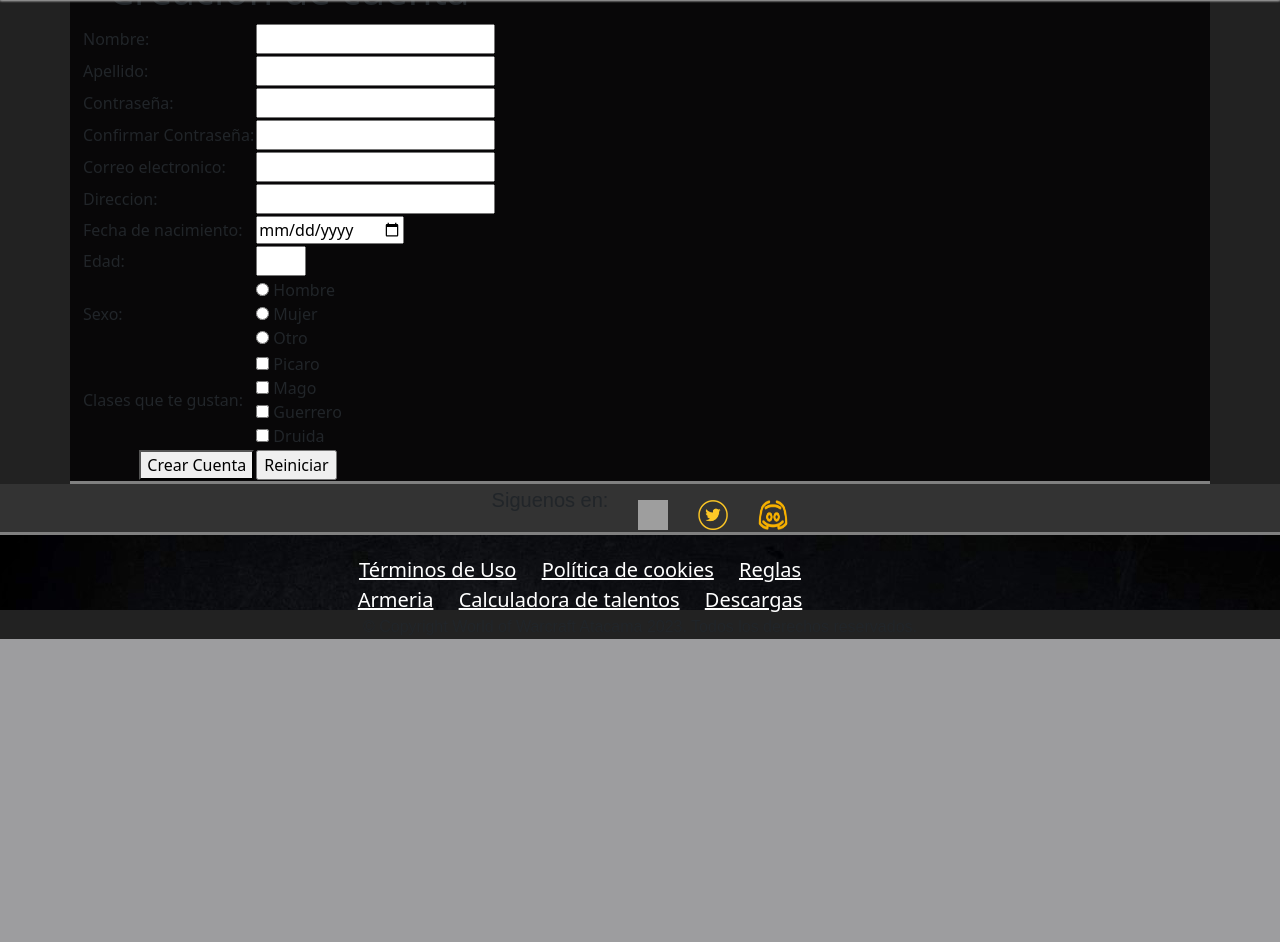
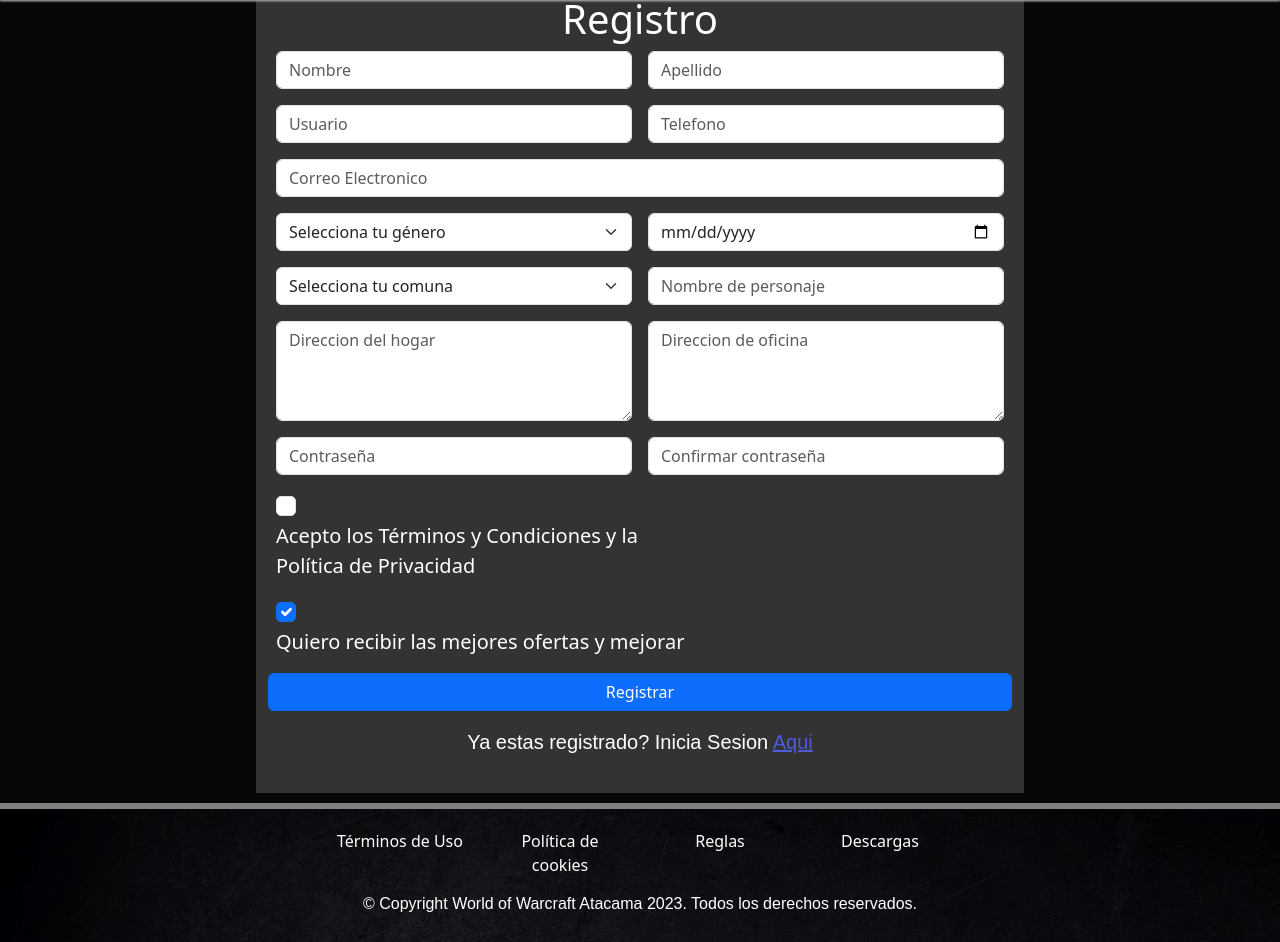
Before and after one commit to Sagatts/AtacamaWotlk, a PHP site: page /registro.html in a window 1280 px wide. Shown: the part 712-1654 px from the top of the page. Before the commit the page ends 1351 px from the top, so only its background shows below. Run offline with PHP 8.4, Linux system fonts and the light colour scheme; grey boxes are pictures that could not be loaded.

Commit message:
Se hizo la pagina de formulario

```diff
--- a/registro.html
+++ b/registro.html
@@ -21,15 +21,38 @@
                             <a href="index.html">Home</a>
                         </li>
                         <li>
-                            <a href="registro.html">Iniciar Sesion</a>
+                            <a href="" data-bs-toggle="modal" data-bs-target="#staticBackdrop">
+                                Iniciar Sesion
+                            </a>
                         </li>
                         <li>
-                            <a href="registro.html">Nosotros</a>
+                            <a href="#">Nosotros</a>
                         </li>
                     </ul>
                 </div>
             </div>
         </nav>
+        <div class="modal fade" id="staticBackdrop" data-bs-backdrop="static" data-bs-keyboard="false" tabindex="-1" aria-labelledby="staticBackdropLabel" aria-hidden="true">
+            <div class="modal-dialog">
+              <div class="modal-content bg-dark">
+                <div class="modal-header">
+                  <h1 class="modal-title fs-5" id="staticBackdropLabel">Inicio de sesion</h1>
+                  <button type="button" class="btn-close" data-bs-dismiss="modal" aria-label="Close"></button>
+                </div>
+                <div class="modal-body">
+                    <label for="recipient-name" class="col-form-label">Usuario:</label>
+                    <input type="text" class="form-control" id="recipient-name">
+                    <label for="recipient-name" class="col-form-label">Contraseña:</label>
+                    <input type="password" class="form-control" id="recipient-name">
+                </div>
+                <div class="modal-footer">
+                    <p>No tienes cuenta? <a href="registro.html" class="link_modal">Registrate</a></p>
+                  <button type="button" class="btn btn-secondary" data-bs-dismiss="modal">Cerrar</button>
+                  <button type="button" class="btn btn-primary">Iniciar</button>
+                </div>
+              </div>
+            </div>
+          </div>
         <header class="contenedor">
             <div id="carouselExampleAutoplaying" class="carousel slide" data-bs-ride="carousel">
                 <div class="carousel-inner">
@@ -60,138 +83,96 @@
             </div>
         </header>
         <!--Header Logo-->
-        <section class="container">
-            <form>
-                <table id="tabla_registro">
-                    <tr>
-                        <th style="text-align: center;" colspan="2"><h1>Creación de cuenta</h1></th>
-                    </tr>
-                    <tr>
-                        <td>
-                            <label for="name">Nombre:</label>
-                        </td>
-                        <td>
-                            <input type="text" id="name" name="name_" maxlength="30" required/>
-                        </td>
-                    </tr>
-                    <tr>
-                        <td>
-                            <label for="lastname">Apellido:</label>
-                        </td>
-                        <td>
-                            <input type="text" id="lastname" name="last_name" maxlength="30" required/>
-                        </td>
-                    </tr>
-                    <tr>
-                        <td>
-                            <label for="Contrasena">Contraseña:</label>
-                        </td>
-                        <td>
-                            <input type="password" id="Contrasena" name="pass" maxlength="30" required/>
-                        </td>
-                    </tr>
-                    <tr>
-                        <td>
-                            <label for="Confirmar_C">Confirmar Contraseña:</label>
-                        </td>
-                        <td>
-                            <input type="password" id="Confirmar_C" name="pass_c" maxlength="30" required/>
-                        </td>
-                    </tr>
-                    <tr>
-                        <td>
-                            <label for="Correo">Correo electronico:</label>
-                        </td>
-                        <td>
-                            <input type="email" id="Correo" name="Mail" maxlength="50" required/>
-                        </td>
-                    </tr>
-                    <tr>
-                        <td>
-                            <label for="direccion">Direccion:</label>
-                        </td>
-                        <td>
-                            <input type="text" id="direccion" name="Direccion" maxlength="30" required/>
-                        </td>
-                    </tr>
-                    <tr>
-                        <td>
-                            <label for="fecha_nac">Fecha de nacimiento:</label>
-                        </td>
-                        <td>
-                            <input type="date" id="fecha_nac" name="Fecha_nac" maxlength="30" required/>
-                        </td>
-                    </tr>
-                    <tr>
-                        <td>
-                            <label for="edad">Edad:</label>
-                        </td>
-                        <td>
-                            <input type="number" id="edad" name="age" maxlength="10" required min="0" style="width: 50px;"/>
-                        </td>
-                    </tr>
-                    <tr>
-                        <td>
-                            <label>Sexo:</label>
-                        </td>
-                        <td>
-                            <input type="radio" id="hombre" name="Sex" value="Hombre" required/> <label for="hombre">Hombre</label><br>
-                            <input type="radio" id="mujer" name="Sex" value="Mujer" required/> <label for="mujer">Mujer</label><br>
-                            <input type="radio" id="otro" name="Sex" value="Otro" required/> <label for="otro">Otro</label>
-                        </td>
-                    </tr>
-                    <tr>
-                        <td>
-                            <label>Clases que te gustan:</label>
-                        </td>
-                        <td>
-                            <input type="checkbox" id="picaro" name="clases_juego" value="rogue"/> <label for="picaro">Picaro</label><br>
-                            <input type="checkbox" id="mago" name="clases_juego" value="mage"/> <label for="mago">Mago</label><br>
-                            <input type="checkbox" id="guerrero" name="clases_juego" value="warrior"/> <label for="guerrero">Guerrero</label><br>
-                            <input type="checkbox" id="druida" name="clases_juego" value="druid"/> <label for="druida">Druida</label>
-                        </td>
-                    </tr>
-                    <tr>
-                        <td style="text-align: right;">
-                            <button type="submit">Crear Cuenta</button>
-                        </td>
-                        <td>
-                            <input type="reset" value="Reiniciar">
-                        </td>
-                    </tr>
-                </table>
-            </form>
+        <section>
+            <div class="contenedor_form">
+                <h1>Registro</h1>
+                <form class="row g-3 needs-validation" novalidate>
+                    <div class="col-6">
+                        <input type="text" class="form-control" placeholder="Nombre" aria-label="Nombre">
+                    </div>
+                    <div class="col-6">
+                        <input type="text" class="form-control" placeholder="Apellido" aria-label="Apellido">
+                    </div>
+                    <div class="col-6">
+                        <input type="text" class="form-control" placeholder="Usuario" aria-label="Usuario">
+                    </div>
+                    <div class="col-6">
+                        <input type="text" class="form-control" placeholder="Telefono" aria-label="Telefono">
+                    </div>
+                    <div class="col-sm-12">
+                        <input type="email" class="form-control" placeholder="Correo Electronico" id="inputEmail3">
+                    </div>
+                    <div class="col-6">
+                        <select id="inputState" class="form-select" placeholder="Genero">
+                            <option disabled selected>Selecciona tu género</option>
+                            <option>Hombre</option>
+                            <option>Mujer</option>
+                            <option>Otro</option>
+                            <option>Prefiero no decirlo</option>
+                        </select>
+                    </div>
+                    <div class="col-6">
+                        <input type="date" class="form-control" id="fecha" name="fecha">
+                    </div>
+                    <div class="col-6">
+                        <select id="inputState" class="form-select" placeholder="Genero">
+                            <option disabled selected>Selecciona tu comuna</option>
+                            <option>Copiapó</option>
+                            <option>Tierra Amarilla</option>
+                            <option>Caldera</option>
+                            <option>Otra</option>
+                        </select>
+                    </div>
+                    <div class="col-6">
+                        <input type="text" class="form-control" placeholder="Nombre de personaje" aria-label="Nombre de personaje">
+                    </div>
+                    <div class="col-6">
+                        <textarea class="form-control" placeholder="Direccion del hogar" id="floatingTextarea2" style="height: 100px"></textarea>
+                    </div>
+                    <div class="col-6">
+                        <textarea class="form-control" placeholder="Direccion de oficina" id="floatingTextarea2" style="height: 100px"></textarea>
+                    </div>
+                    <div class="col-6">
+                        <input type="password" class="form-control" id="Contraseña" placeholder="Contraseña">
+                    </div>
+                    <div class="col-6">
+                        <input type="password" class="form-control" id="Contraseña_Confir" placeholder="Confirmar contraseña">
+                    </div>
+                    <div class="col-7">
+                        <input class="form-check-input" type="checkbox" value="" id="flexCheckDefault">
+                        <label class="form-check-label" for="flexCheckDefault">
+                        Acepto los Términos y Condiciones y la Política de Privacidad
+                        </label>
+                    </div>
+                    <div class="col-7">
+                        <input class="form-check-input" type="checkbox" value="" id="flexCheckChecked" checked>
+                        <label class="form-check-label" for="flexCheckChecked">
+                        Quiero recibir las mejores ofertas y mejorar
+                        </label>
+                    </div>
+                    <button type="submit" class="btn btn-primary">Registrar</button>
+                    <p class="texto_centrado">Ya estas registrado? Inicia Sesion <a href="index.html" class="link_modal">Aqui</a></p>
+                </form>
+            </div>
         </section>
         <!--Footer-->
-        <div class="barra_redes">
-            <div class="texto_redes"><p>Siguenos en: </p></div>
-            <div><a href="https://www.instagram.com/wowatacama/" target="_blank"><img src="img/Logo_instagram.png" alt="Instagram" class="imagenes_redes"></a></div>
-            <div><a href="https://twitter.com/WAtacama32573" target="_blank"><img src="img/Logo_twitter_.png" alt="Instagram" class="imagenes_redes"></a></div>
-            <div><a href="https://discord.gg/U9pA9r9CVV" target="_blank"><img src="img/Logo_DC.png" alt="Instagram" class="imagenes_redes"></a></div>
-        </div>
         <footer class="contenedor">
             <div class="div_footer">
-                <div class="separacion_lista_foter">
-                    <ul class="horizontal-list_2">
-                        <li>
-                            <a href="index.html">Términos de Uso</a>
-                        </li>
-                        <li>
-                            <a href="index.html">Política de cookies</a>
-                        </li>
-                        <li>
-                            <a href="index.html">Reglas</a>
-                        </li>
-                        <li>
-                            <a href="index.html">Armeria</a>
-                        </li>
-                        <li>
-                            <a href="index.html">Calculadora de talentos</a>
-                        </li>
-                        <li>
-                            <a href="index.html">Descargas</a>
-                        </li>
-                    </ul>
+                <div class="container text-center separacion_footer">
+                    <div class="row align-items-start">
+                      <div class="col">
+                        Términos de Uso
+                      </div>
+                      <div class="col">
+                        Política de cookies
+                      </div>
+                      <div class="col">
+                        Reglas
+                      </div>
+                      <div class="col">
+                        Descargas
+                      </div>
+                    </div>
                 </div>
                 <div>
                     <p>© Copyright World of Warcraft Atacama 2023. Todos los derechos reservados.</p></th>
--- a/styles.css
+++ b/styles.css
@@ -1,6 +1,6 @@
 @charset "UTF-8";
 @import "./css/bootstrap.css";
-.texto_blanco {
+* {
   color: white;
 }
 
@@ -9,7 +9,7 @@ a {
 }
 
 .link_modal {
-  color: black;
+  color: rgb(109, 108, 223);
 }
 
 p {
@@ -109,16 +109,18 @@ ul.horizontal-list li {
 
 .div_footer {
   width: 50%;
-  height: 75px;
+  height: auto;
   margin: 0 auto;
   padding-top: 20px;
   justify-content: space-around;
   text-align: center;
+  color: white;
+  padding-bottom: 10px;
 }
 
 .div_section {
   width: 80%;
-  height: 980px;
+  height: 100%;
   margin: 0 auto;
   display: flex;
   padding-top: 10px;
@@ -135,6 +137,24 @@ ul.horizontal-list li {
   margin: 0%;
   width: 25%;
   height: 300px;
+}
+
+.contenedor_form {
+  margin: auto;
+  width: 60%;
+  background-color: #333;
+  color: white;
+  font-size: 20px;
+  padding: 20px;
+  margin-top: 10px;
+  margin-bottom: 10px;
+}
+
+.texto_centrado {
+  text-align: center;
+}
+.texto_centrado a {
+  color: rgb(77, 91, 221);
 }
 
 .color_fondo_derecho {
@@ -249,6 +269,10 @@ ul.horizontal-list_2 {
   padding: 0;
 }
 
+.separacion_footer {
+  margin-bottom: 15px;
+}
+
 /* Efecto de nieve https://www.youtube.com/watch?v=PimtMNytPM8  */
 body {
   background-color: #222222;
--- a/styles.scss
+++ b/styles.scss
@@ -2,16 +2,15 @@ $modal-footer-bg: black;
 
 @import "./css/bootstrap.css";
 
-.texto_blanco{
+*{
     color: white;
 }
-
 a{
     color: white;
 }
 
 .link_modal{
-    color: black;
+    color: rgb(109, 108, 223);
 }
 
 p{
@@ -96,15 +95,17 @@ ul.horizontal-list li {
 }
 .div_footer{
     width: 50%;
-    height: 75px;
+    height: auto;
     margin: 0 auto;
     padding-top: 20px;
     justify-content: space-around;
     text-align: center;
+    color: white;
+    padding-bottom: 10px;
 }
 .div_section{
     width: 80%;
-    height: 980px;
+    height: 100%;
     margin: 0 auto;
     display: flex;
     padding-top: 10px;
@@ -119,6 +120,22 @@ ul.horizontal-list li {
     margin: 0%;
     width: 25%;
     height: 300px;
+}
+.contenedor_form{
+    margin: auto;
+    width: 60%;
+    background-color: #333 ;
+    color: white;
+    font-size: 20px;
+    padding: 20px;
+    margin-top: 10px;
+    margin-bottom: 10px;
+}
+.texto_centrado{
+    text-align: center;
+    a{
+        color: rgb(77, 91, 221);
+    }
 }
 .color_fondo_derecho{
     background-color: rgb(27, 27, 27);
@@ -215,6 +232,9 @@ ul.horizontal-list_2 {
     margin: 0;
     padding: 0;
 }
+.separacion_footer{
+    margin-bottom: 15px;
+}
 
 /* Efecto de nieve https://www.youtube.com/watch?v=PimtMNytPM8  */
 
```
Also changed, not shown: 1 other file.
